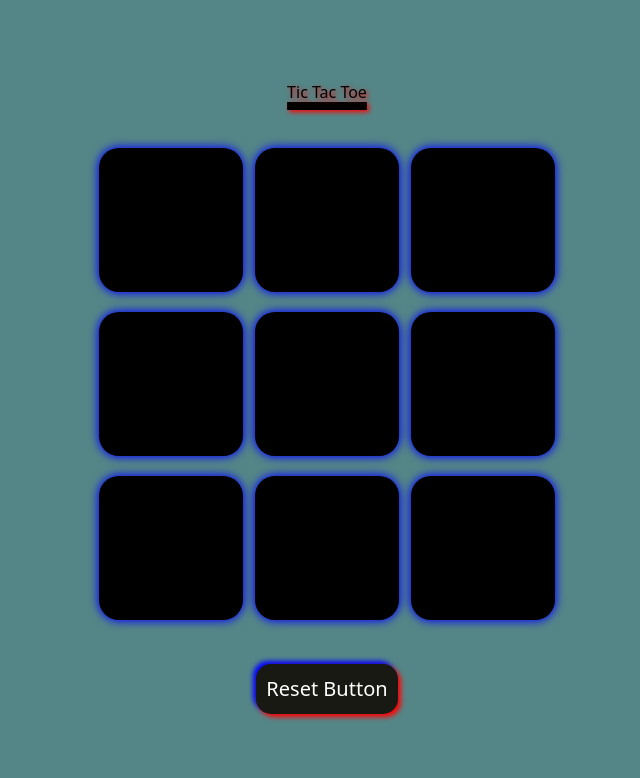
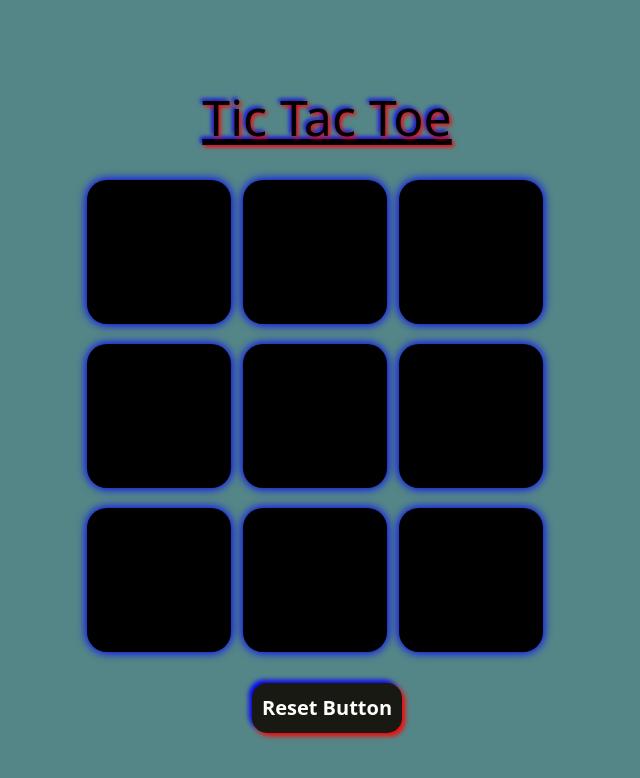
Before and after one commit to Saifkhan-02/TicTacToeGame, a plain HTML site: page index.html in a window 1280 px wide. Shown: the whole page, without its empty margins (313-953 px from the left). Drawn offline with nearby package versions, Linux system fonts and the light colour scheme.

Commit message:
adding some changes

```diff
--- a/GameCss.css
+++ b/GameCss.css
@@ -1,8 +1,7 @@
 h1{
-    font-size: 50px;
-    text-shadow: 2px 2px 5px red;
-    text-decoration: underline;
-    text-decoration-thickness: 8px ;
+
+    text-shadow: 2px 2px 4px red,-2px -2px 4px blue;
+    text-decoration-thickness: 6px ;
 
 }
 *{
@@ -21,7 +20,7 @@ body{
 
 
 }
-.game{
+/* .game{
     width: 60vmin;
     height: 60vmin;
     display: flex;
@@ -30,25 +29,20 @@ body{
     align-items: center;
     gap: 1.5vmin;
 
-}
+} */
 .box{
     height: 18vmin;
     width: 18vmin;
     border-radius: 20px ;
     border: none;
     box-shadow: 0px 0px 10px 1px blue;
-    font-size: 8vmin ;
+    /* font-size: 8vmin ; */
     color:  red;
     background-color:black ;
 }
 #reset-button{
-    padding: 10px;
-    font-size: 20px;
-    background-color: #191913;
-    color: white;
+
     box-shadow: 3px 3px 5px red,-3px -3px 5px blue;
-    border-radius: 15px;
-    border: none;
 }
 #newbtn{
     padding: 10px;
--- a/index.html
+++ b/index.html
@@ -35,9 +35,6 @@
                         'xs': {'min':'320px', 'max':'567px'},
                         // => @media (min-width: 992px) { ... }
                     },
-                    colors: {
-                        wscolor: '#2699fb',
-                    },
                 },
             }
         }
@@ -50,23 +47,23 @@
     <button id="newbtn" >New Game</button>
 
   </div>
-  <main class="xs:text-center sm:text-center lg:text-center py-5 lg:py-10">
-     <h1>Tic Tac Toe</h1>
-    <div class="container">
-     <div class="game">
-        <button class="box"></button>
-        <button class="box"></button>
-        <button class="box"></button>
-        <button class="box"></button>
-        <button class="box"></button>
-        <button class="box"></button>
-        <button class="box"></button>
-        <button class="box"></button>
-        <button class="box"></button>
+  <main class="sm:text-center text-center  py-5 lg:py-10">
+     <h1 class="sm:text-[50px] text-[30px] underline text-shadow ">Tic Tac Toe</h1>
+    <div class="w-[100%] flex justify-center   sm:mt-[25px] mt-[15px]">
+     <div class="game w-[60vmin] h-[60vmin] flex flex-wrap sm:gap-[12px] gap-[10px]">
+        <button class="box  sm:text-[8vmin] text-[9vmin]"></button>
+        <button class="box  sm:text-[8vmin] text-[9vmin]"></button>
+        <button class="box  sm:text-[8vmin] text-[9vmin]"></button>
+        <button class="box  sm:text-[8vmin] text-[9vmin]"></button>
+        <button class="box  sm:text-[8vmin] text-[9vmin]"></button>
+        <button class="box  sm:text-[8vmin] text-[9vmin]"></button>
+        <button class="box  sm:text-[8vmin] text-[9vmin]"></button>
+        <button class="box  sm:text-[8vmin] text-[9vmin]"></button>
+        <button class="box  sm:text-[8vmin] text-[9vmin]"></button>
      </div>
    </div>
 
-   <button id="reset-button"  >Reset Button</button>
+   <button id="reset-button" class="mt-[23px] sm:p-[10px] p-[8px] sm:text-[20px] text-[12px] bg-[#191913] text-[white] font-bold border-[none] rounded-[15px]" >Reset Button</button>
   </main>
 
   <script src="script.js"></script>
```
